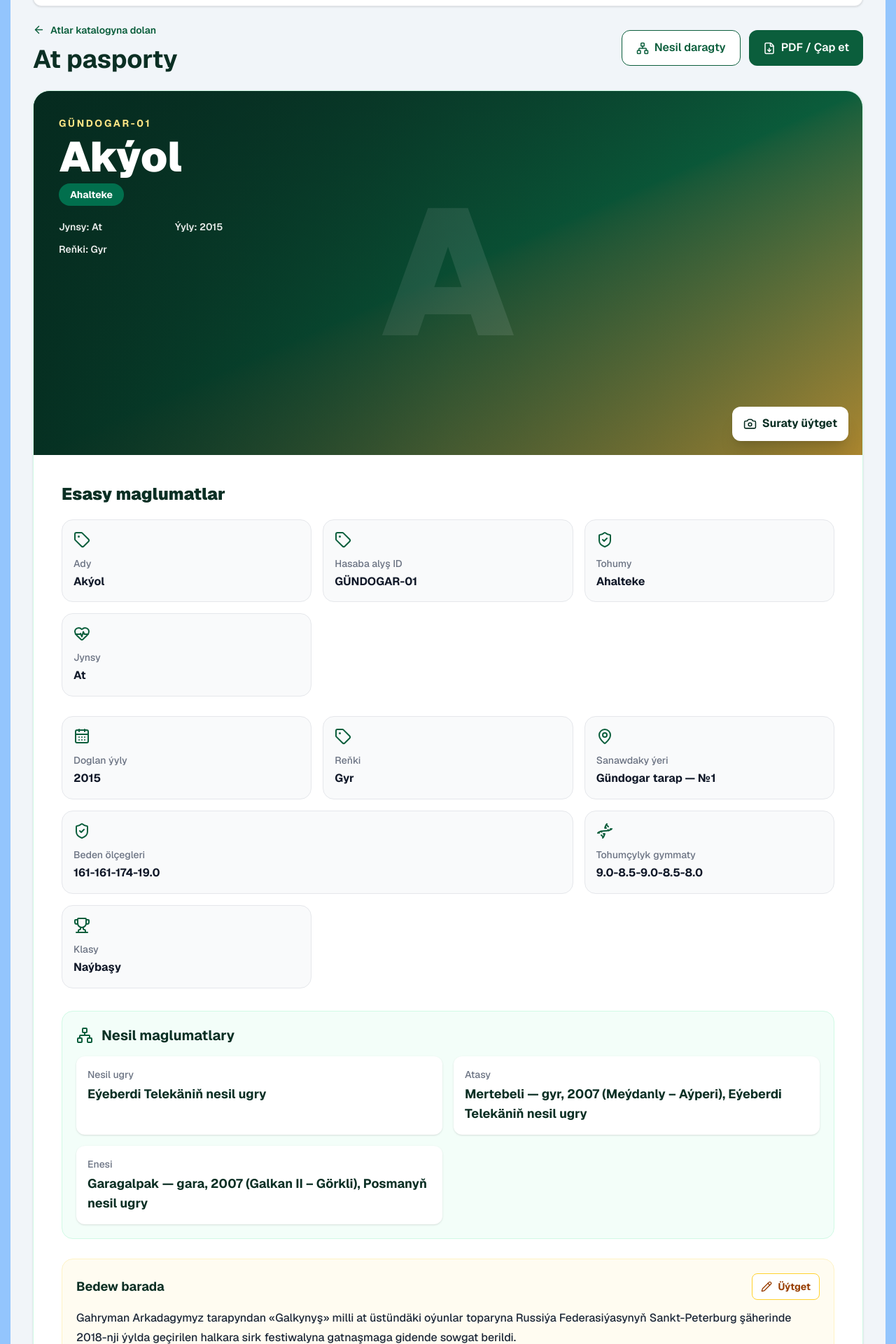
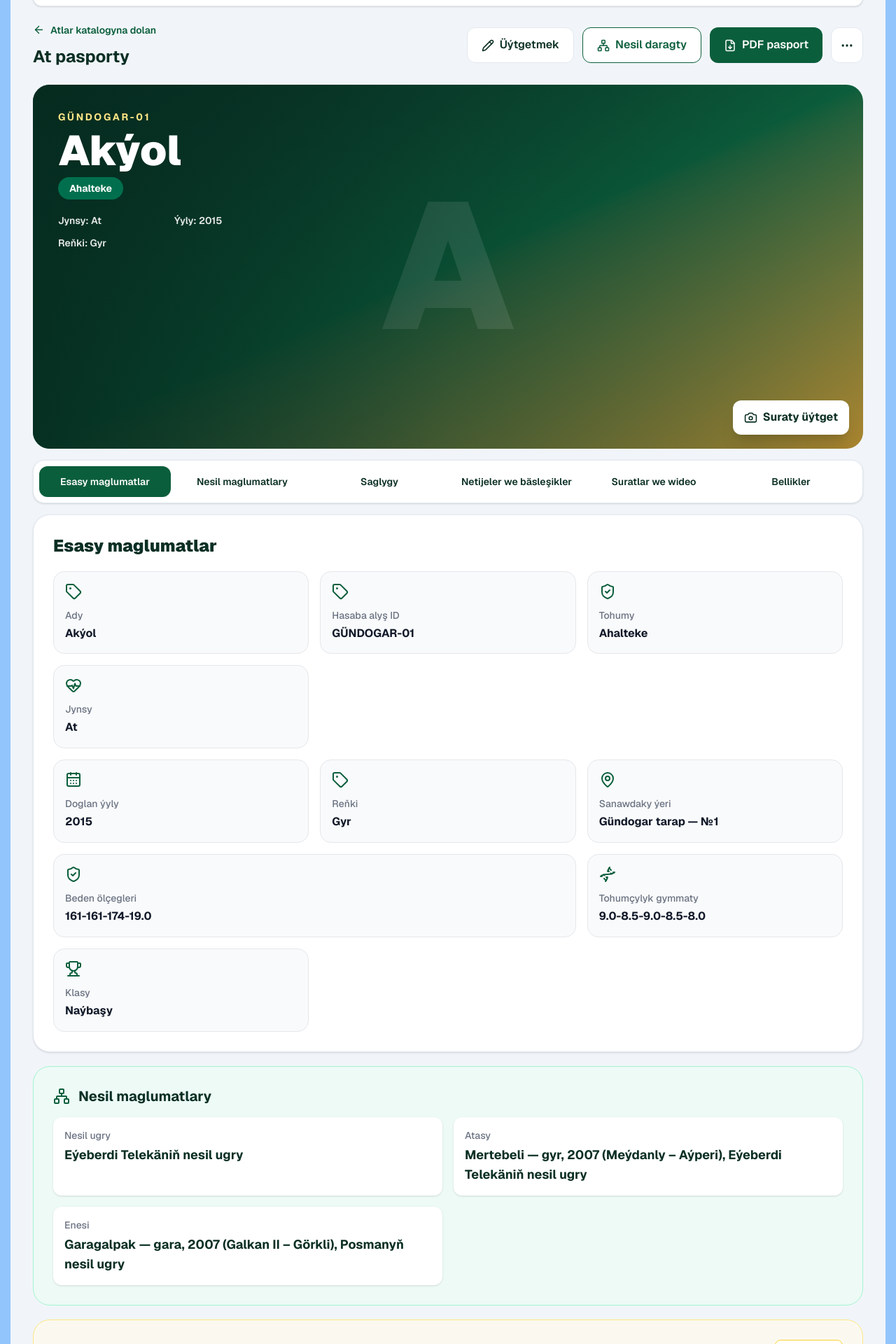
Before and after one commit to Stoun05/horse-portal-v2, a Next.js app: page /atlar/gundogar-01-akyol in a window 1280 px wide. Shown: the part 140-2060 px from the top of the page at 70% size. Built offline with nearby package versions, Linux system fonts and the light colour scheme.

Commit message:
feat(passport): match wide hero reference with section navigation and stacked cards

```diff
--- a/components/HorsePassportPage.tsx
+++ b/components/HorsePassportPage.tsx
@@ -7,6 +7,10 @@ import {
   ArrowLeft,
   Camera,
   CalendarDays,
+  Images,
+  ClipboardList,
+  Medal,
+  MoreHorizontal,
   Dna,
   FileDown,
   HeartPulse,
@@ -200,20 +204,22 @@ function HorseProfile({
           <Link href="/atlar" className="mb-3 inline-flex items-center gap-2 text-sm font-semibold text-[#0b5e3c] hover:underline">
             <ArrowLeft size={17} /> Atlar katalogyna dolan
           </Link>
-          <h1 className="text-3xl font-bold text-[#0b2f24] lg:text-4xl">At pasporty</h1>
+          <h1 className="text-2xl font-bold text-[#0b2f24]">At pasporty</h1>
         </div>
         <div className="flex flex-wrap gap-3">
+          <button type="button" onClick={openEditor} className="inline-flex items-center gap-2 rounded-xl border border-slate-200 bg-white px-5 py-3 font-semibold text-[#0b2f24] hover:bg-emerald-50 print:hidden"><Pencil size={18} /> Üýtgetmek</button>
           <Link href={`/nesil?horse=${encodeURIComponent(horse.id)}`} className="inline-flex items-center gap-2 rounded-xl border border-[#0b5e3c] bg-white px-5 py-3 font-semibold text-[#0b5e3c] hover:bg-emerald-50">
             <Network size={18} /> Nesil daragty
           </Link>
           <button type="button" onClick={() => window.print()} className="inline-flex items-center gap-2 rounded-xl bg-[#0b5e3c] px-5 py-3 font-semibold text-white hover:bg-[#08462d]">
-            <FileDown size={18} /> PDF / Çap et
+            <FileDown size={18} /> PDF pasport
           </button>
+          <Link href="/atlar" aria-label="Kataloga dolan" className="inline-flex items-center justify-center rounded-xl border border-slate-200 bg-white px-3 text-[#0b2f24] hover:bg-slate-50"><MoreHorizontal size={20} /></Link>
         </div>
       </div>
 
-      <section className="overflow-hidden rounded-3xl border border-emerald-100 bg-white shadow-sm">
-        <div className="relative isolate h-[360px] overflow-hidden bg-gradient-to-br from-[#092d23] via-[#0b5e3c] to-[#aa852e] sm:h-[440px] lg:h-[520px]">
+      <section className="space-y-4">
+        <div className="relative isolate h-[360px] overflow-hidden rounded-3xl bg-gradient-to-br from-[#092d23] via-[#0b5e3c] to-[#aa852e] sm:h-[440px] lg:h-[520px]">
           {horse.image ? (
             <Image src={assetPath(horse.image)} alt={horse.name} fill priority sizes="100vw" className="object-cover object-center" />
           ) : (
@@ -235,8 +241,16 @@ function HorseProfile({
             <Camera size={19} /> Suraty üýtget
           </button>
         </div>
-        <div className="space-y-7 p-5 sm:p-8 lg:p-10">
-          <div>
+        <nav aria-label="Pasport bölümleri" className="grid grid-cols-2 gap-2 rounded-2xl border border-slate-200 bg-white p-2 shadow-sm sm:grid-cols-3 lg:grid-cols-6 print:hidden">
+          <a href="#esasy-maglumatlar" className="rounded-xl bg-[#0b5e3c] px-3 py-3 text-center text-sm font-semibold text-white">Esasy maglumatlar</a>
+          <a href="#nesil-maglumatlary" className="rounded-xl px-3 py-3 text-center text-sm font-semibold text-[#0b2f24] hover:bg-emerald-50">Nesil maglumatlary</a>
+          <Link href="/saglyk" className="rounded-xl px-3 py-3 text-center text-sm font-semibold text-[#0b2f24] hover:bg-emerald-50">Saglygy</Link>
+          <a href="#netijeler" className="rounded-xl px-3 py-3 text-center text-sm font-semibold text-[#0b2f24] hover:bg-emerald-50">Netijeler we bäsleşikler</a>
+          <a href="#surat-we-wideo" className="rounded-xl px-3 py-3 text-center text-sm font-semibold text-[#0b2f24] hover:bg-emerald-50">Suratlar we wideo</a>
+          <a href="#bellikler" className="rounded-xl px-3 py-3 text-center text-sm font-semibold text-[#0b2f24] hover:bg-emerald-50">Bellikler</a>
+        </nav>
+        <div className="space-y-5">
+          <div id="esasy-maglumatlar" className="rounded-3xl border border-slate-200 bg-white p-5 shadow-sm sm:p-7">
             <h3 className="mb-5 text-2xl font-black text-[#0b2f24]">Esasy maglumatlar</h3>
             <div className="mb-4 grid grid-cols-1 gap-4 sm:grid-cols-2 xl:grid-cols-3">
               <InfoCard icon={<Tag />} label="Ady" value={horse.name} />
@@ -244,7 +258,6 @@ function HorseProfile({
               <InfoCard icon={<ShieldCheck />} label="Tohumy" value={horse.breed} />
               <InfoCard icon={<HeartPulse />} label="Jynsy" value={horse.sex} />
             </div>
-          </div>
             <div className="grid grid-cols-1 gap-4 sm:grid-cols-2 xl:grid-cols-3">
               <InfoCard icon={<CalendarDays />} label="Doglan ýyly" value={String(horse.year)} />
               <InfoCard icon={<Tag />} label="Reňki" value={horse.color} />
@@ -253,8 +266,9 @@ function HorseProfile({
               <InfoCard icon={<Dna />} label="Tohumçylyk gymmaty" value={horse.breedingValue ?? "Girizilmedik"} />
               <InfoCard icon={<Trophy />} label="Klasy" value={horse.horseClass ?? "Girizilmedik"} />
             </div>
+          </div>
 
-            <div className="mt-8 rounded-2xl border border-emerald-100 bg-emerald-50/60 p-5">
+            <div id="nesil-maglumatlary" className="rounded-3xl border border-emerald-200 bg-emerald-50/60 p-5 sm:p-7">
               <div className="mb-4 flex items-center gap-3">
                 <Network className="text-[#0b5e3c]" />
                 <h3 className="text-xl font-bold text-[#0b2f24]">Nesil maglumatlary</h3>
@@ -266,9 +280,9 @@ function HorseProfile({
               </div>
             </div>
 
-            <div className="mt-6 rounded-2xl border border-amber-100 bg-amber-50/70 p-5">
+            <div id="bellikler" className="rounded-3xl border border-amber-200 bg-amber-50/70 p-5 sm:p-7">
               <div className="flex flex-wrap items-center justify-between gap-3">
-                <h3 className="text-lg font-bold text-[#0b2f24]">Bedew barada</h3>
+                <h3 className="text-xl font-bold text-[#0b2f24]">Goşmaça bellikler</h3>
                 {!descriptionEditing && (
                   <button
                     type="button"
```
